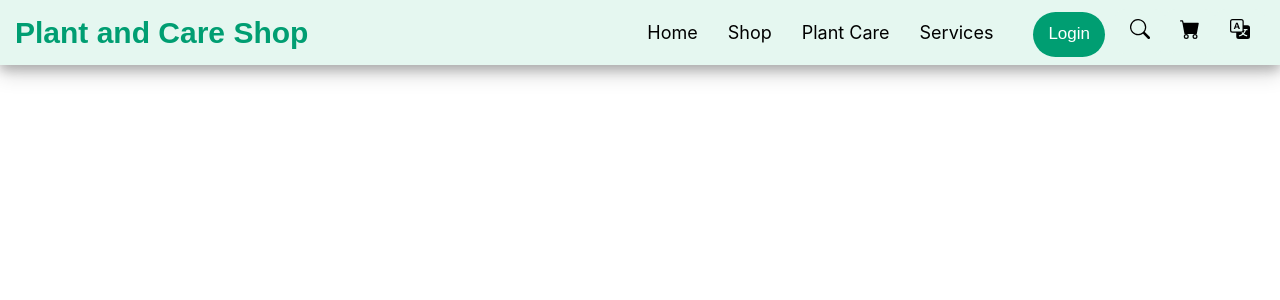
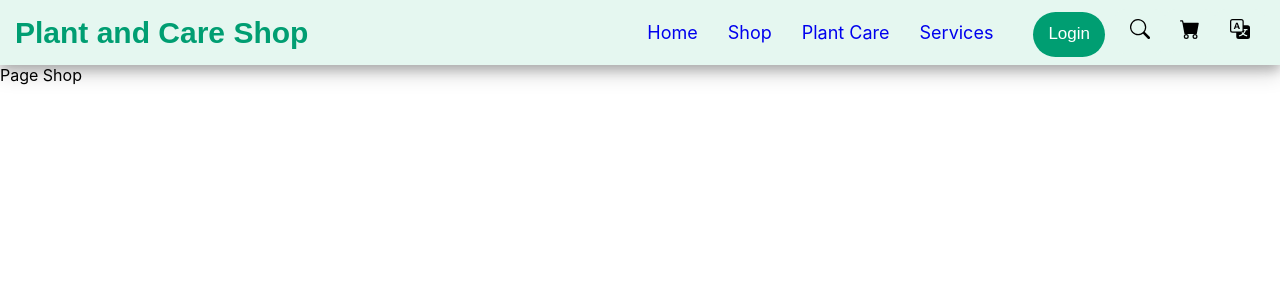
Before and after one commit to yar-24/plant-care-shop, a React (Create React App) app: page /shop in a window 1280 px wide. Shown: the top 300 px of the page. Built offline with nearby package versions, Linux system fonts and the light colour scheme.

Commit message:
update navigasi

```diff
--- a/package.json
+++ b/package.json
@@ -12,6 +12,7 @@
     "@testing-library/user-event": "^13.5.0",
     "react": "^18.2.0",
     "react-dom": "^18.2.0",
+    "react-icons": "^4.6.0",
     "react-router-dom": "^6.4.2",
     "react-scripts": "5.0.1",
     "styled-components": "^5.3.6",
--- a/src/App.js
+++ b/src/App.js
@@ -1,17 +1,11 @@
-import Navigation from "./pages/Navigation";
-import styled from "styled-components";
-
-const Container = styled.div`
-  margin: 0;
-  padding: 0;
-  box-sizing: border-box;
-`;
+import Navigation from "./Navigation";
+import { BrowserRouter as Router } from "react-router-dom";
 
 function App() {
   return (
-    <Container>
+    <Router>
       <Navigation />
-    </Container>
+    </Router>
   );
 }
 
--- /dev/null
+++ b/src/Navigation/index.js
@@ -0,0 +1,30 @@
+import React from 'react'
+import { Routes, Route } from 'react-router-dom'
+import { Home, Login, Shop, PlantCare, Services } from '../pages'
+import Header from '../components/Header'
+
+
+const Navigation = () => {
+  return (
+    <>
+        <Header/>
+        <Routes>
+            <Route element={<Home/>} path="/"/>
+        </Routes>
+        <Routes>
+            <Route element={<Shop/>} path="/shop"/>
+        </Routes>
+        <Routes>
+            <Route element={<PlantCare/>} path="/plant-care"/>
+        </Routes>
+        <Routes>
+            <Route element={<Services/>} path="/services"/>
+        </Routes>
+        <Routes>
+            <Route element={<Login/>} path="/login"/>
+        </Routes>
+    </>
+  )
+}
+
+export default Navigation
--- a/src/components/Header.js
+++ b/src/components/Header.js
@@ -1,5 +1,6 @@
 import React from "react";
-import { BsSearch, BsFillCartFill, BsTranslate } from 'react-icons/bs';
+import { BsSearch, BsFillCartFill, BsTranslate } from "react-icons/bs";
+import { Link } from "react-router-dom";
 
 function Header() {
   return (
@@ -9,20 +10,49 @@ function Header() {
       <nav className="navbar">
         <div class="logo">Plant and Care Shop</div>
         <ul>
-                    <li>Home</li>
-                    <li>Shop</li>
-                    <li>Plant Care</li>
-                    <li>Services</li>
           <li>
-                        <button className="login">Login</button>
-                        <button className="navigation"><BsSearch /></button>
-                        <button className="navigation"><BsFillCartFill /></button>
-                        <button className="navigation"><BsTranslate /></button>
+            <Link style={{ textDecoration: "none" }} to="/">
+              Home
+            </Link>
+          </li>
+          <li>
+            <Link style={{ textDecoration: "none" }} to="/shop" >
+              Shop
+            </Link>
+          </li>
+          <li>
+            <Link style={{ textDecoration: "none" }} to="/plant-care">
+              Plant Care
+            </Link>
+          </li>
+          <li>
+            <Link style={{ textDecoration: "none" }} to="/services">
+              Services
+            </Link>
+          </li>
+          <li>
+            <button className="login">
+              <Link
+                style={{ textDecoration: "none", color: "#ffffff" }}
+                to="/login"
+              >
+                Login
+              </Link>
+            </button>
+            <button className="navigation">
+              <BsSearch />
+            </button>
+            <button className="navigation">
+              <BsFillCartFill />
+            </button>
+            <button className="navigation">
+              <BsTranslate />
+            </button>
           </li>
         </ul>
       </nav>
     </>
-    )
-};
+  );
+}
 
 export default Header;
--- a/src/index.js
+++ b/src/index.js
@@ -3,13 +3,10 @@ import ReactDOM from "react-dom/client";
 import App from "./App";
 import './index.css';
 import './styles/style.css';
-import { BrowserRouter as Router } from "react-router-dom";
 
 const root = ReactDOM.createRoot(document.getElementById("root"));
 root.render(
   <React.StrictMode>
-    <Router>
       <App />
-    </Router>
   </React.StrictMode>
 );
--- /dev/null
+++ b/src/pages/Login.js
@@ -0,0 +1,9 @@
+import React from 'react'
+
+const Login = () => {
+  return (
+    <div>Login Page</div>
+  )
+}
+
+export default Login
--- a/src/pages/Navigation.js
+++ /dev/null
@@ -1,21 +0,0 @@
-import React from 'react'
-import { Routes, Route } from 'react-router-dom'
-
-// import AppBar from '../components/AppBar'
-import Header from '../components/Header'
-import Home from './Home'
-
-
-const Navigation = () => {
-  return (
-    <>
-        {/* <AppBar/> */}
-        <Header/>
-        <Routes>
-            <Route element={<Home/>} path="/"/>
-        </Routes>
-    </>
-  )
-}
-
-export default Navigation
--- a/src/pages/PlantCare.js
+++ b/src/pages/PlantCare.js
@@ -0,0 +1,9 @@
+import React from 'react'
+
+const PlantCare = () => {
+  return (
+    <div>PlantCare Page</div>
+  )
+}
+
+export default PlantCare
--- a/src/pages/Services.js
+++ b/src/pages/Services.js
@@ -0,0 +1,9 @@
+import React from 'react'
+
+const Services = () => {
+  return (
+    <div>Services Page</div>
+  )
+}
+
+export default Services
--- a/src/pages/Shop.js
+++ b/src/pages/Shop.js
@@ -0,0 +1,9 @@
+import React from 'react'
+
+const Shop = () => {
+  return (
+    <div>Page Shop</div>
+  )
+}
+
+export default Shop
--- /dev/null
+++ b/src/pages/index.js
@@ -0,0 +1,7 @@
+import Home from './Home'
+import Login from './Login'
+import PlantCare from './PlantCare'
+import Services from './Services'
+import Shop from './Shop'
+
+export {Home, Login, PlantCare, Services, Shop}
```
Also changed, not shown: src/components/AppBar.js (deleted, +0 -75 lines), 1 other file (tests, documents, lock files or other folders). Lines whose indentation alone changed are shown as unchanged.
